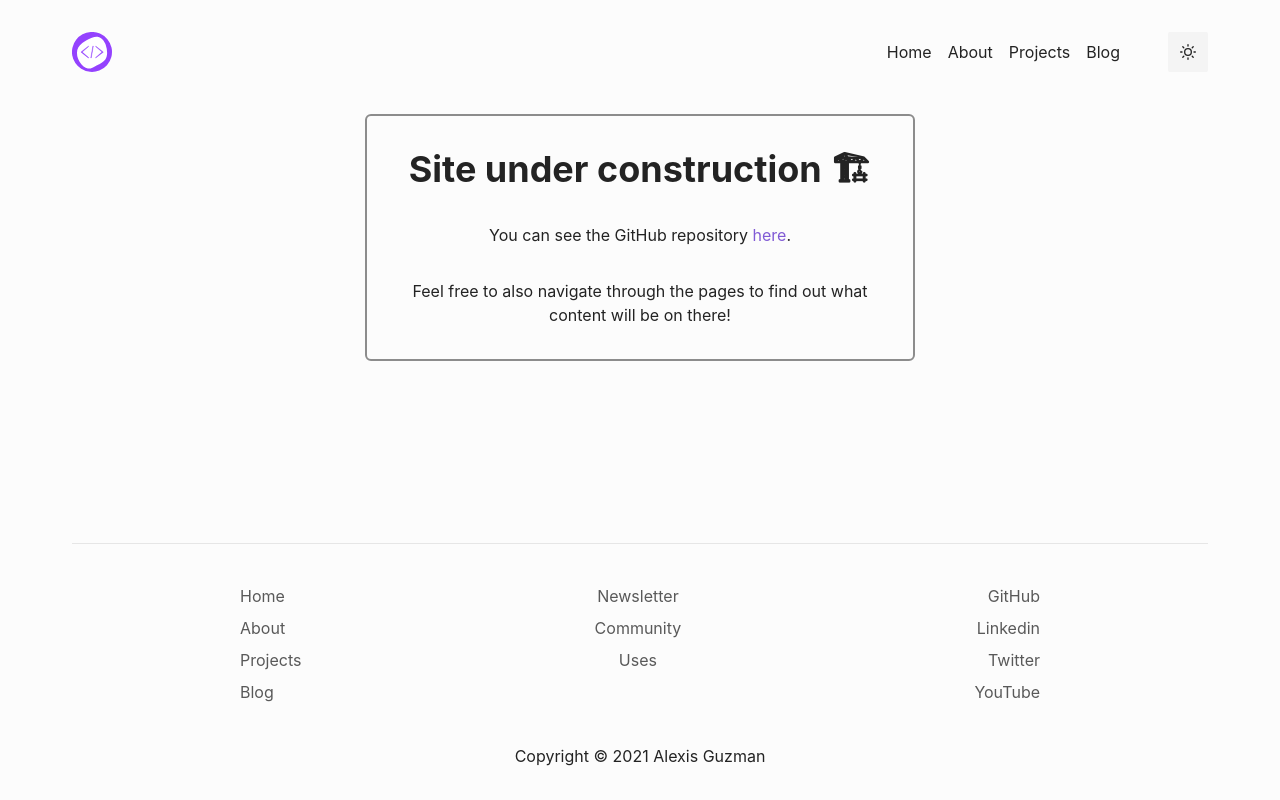
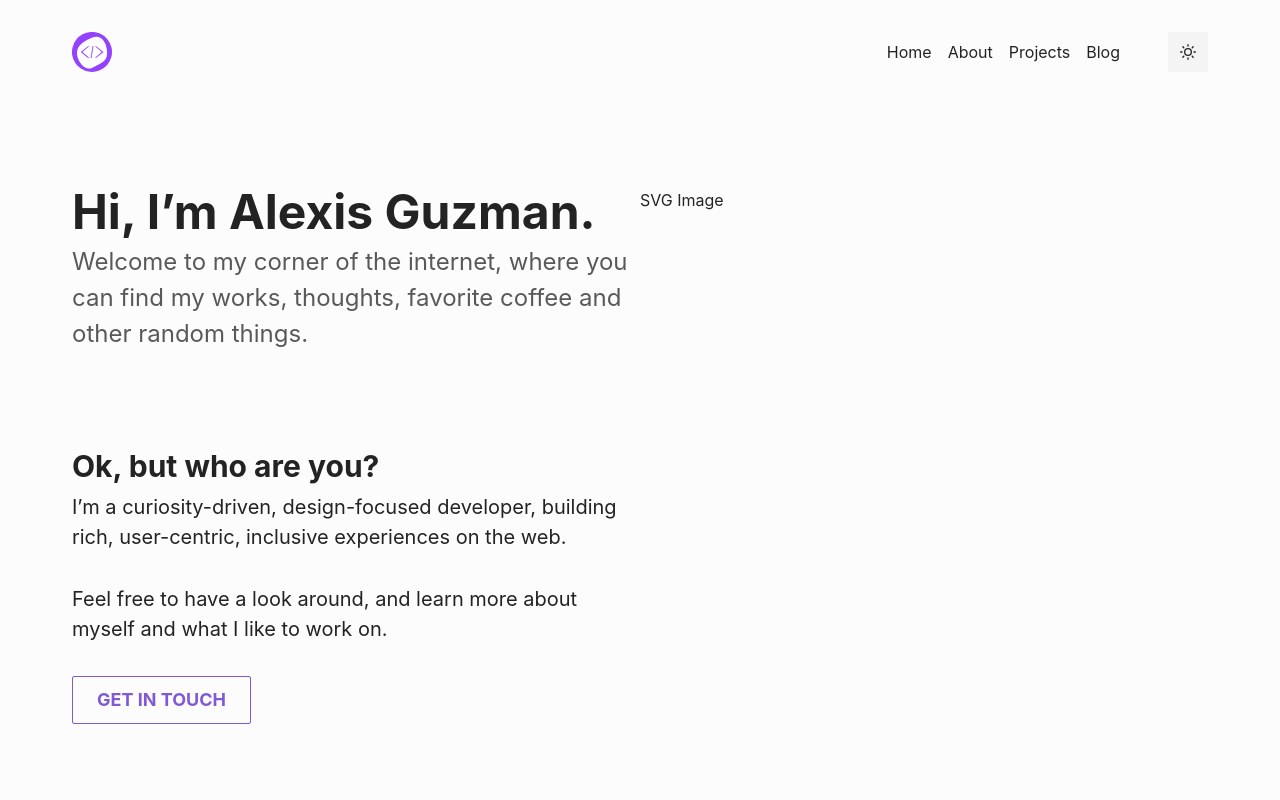
Before and after one commit to a12989x/portfolio-v1, a Next.js app: page / in a window 1280 px wide. Shown: the top 800 px of the page. Built offline with nearby package versions, Linux system fonts and the light colour scheme.

Commit message:
feat: set up home component

```diff
--- a/pages/index.tsx
+++ b/pages/index.tsx
@@ -1,7 +1,8 @@
-import NextLink from 'next/link';
-import { Flex, Heading, Link, Text } from '@chakra-ui/layout';
+import { Box } from '@chakra-ui/layout';
 
-import ContainerWrapper from '@/components/ContainerWrapper';
+import Hero from '@/components/pages/home/Hero';
+import FeaturedProjects from '@/components/pages/home/FeaturedProjects';
+import Subscribe from '@/components/pages/home/Subscribe';
 
 /**
  * Home: The landing page of web app
@@ -9,24 +10,11 @@ import ContainerWrapper from '@/components/ContainerWrapper';
  */
 const Home = (): JSX.Element => {
 	return (
-		<Flex as='main' direction='column' align='center' justify='center'>
-			<ContainerWrapper>
-				<Heading as='h1' size='xl'>
-					Site under construction 🏗
-				</Heading>
-				<Text mb='1rem'>
-					You can see the GitHub repository{' '}
-					<NextLink href='https://github.com/a12989x/' passHref>
-						<Link isExternal>here</Link>
-					</NextLink>
-					.
-				</Text>
-				<Text mb='1rem'>
-					Feel free to also navigate through the pages to find out
-					what content will be on there!
-				</Text>
-			</ContainerWrapper>
-		</Flex>
+		<Box as='section'>
+			<Hero />
+			<FeaturedProjects />
+			<Subscribe />
+		</Box>
 	);
 };
 
```
